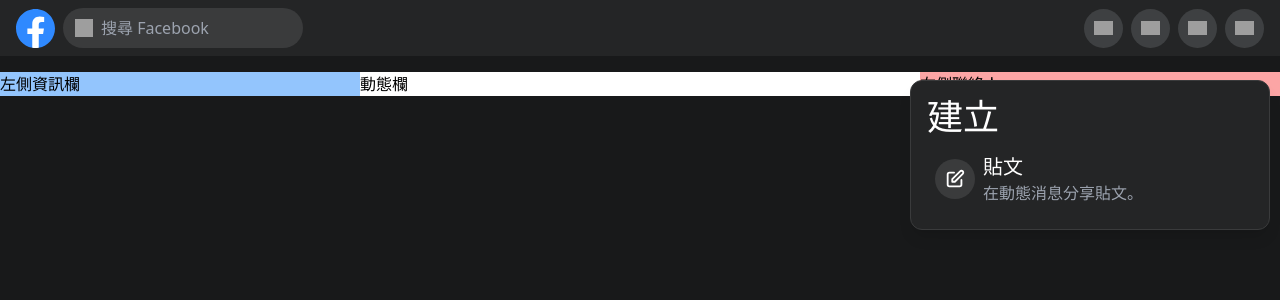
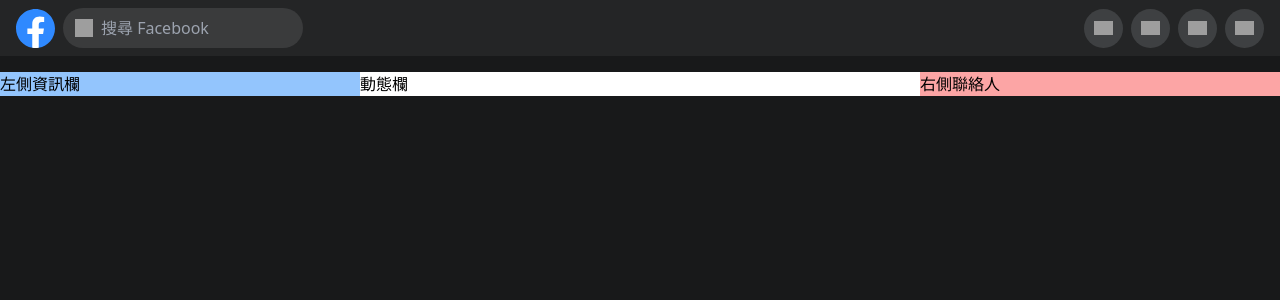
Before and after one commit to BoRuChen/fb-tailwind, a React (Create React App) app: page / in a window 1280 px wide. Shown: the top 300 px of the page. Built offline with nearby package versions, Linux system fonts and the light colour scheme; grey boxes are pictures that could not be loaded.

Commit message:
header hover done

```diff
--- a/package.json
+++ b/package.json
@@ -1,5 +1,6 @@
 {
   "name": "fb-tailwind",
+  "homepage": "https://BoRuChen.github.io/fb-tailwind",
   "version": "0.1.0",
   "private": true,
   "dependencies": {
@@ -15,7 +16,8 @@
     "start": "craco start -open",
     "build": "craco build",
     "test": "craco test",
-    "eject": "react-scripts eject"
+    "eject": "react-scripts eject",
+    "deploy": "gh-pages -d build"
   },
   "eslintConfig": {
     "extends": [
@@ -38,6 +40,7 @@
   "devDependencies": {
     "autoprefixer": "^9",
     "craco": "^0.0.3",
+    "gh-pages": "^3.2.3",
     "postcss": "^7",
     "tailwindcss": "npm:@tailwindcss/postcss7-compat"
   }
--- a/src/components/Header/index.js
+++ b/src/components/Header/index.js
@@ -7,7 +7,7 @@ import Setting from "../messageWindow/setting";
 import Notify from "../messageWindow/notify";
 
 const Header = () => {
-    const [messageWindow,setMessageWindow] = useState(true);
+    const [messageWindow,setMessageWindow] = useState(false);
     const [messageSwitch,setMessageSwitch] = useState(0);
 
     const switchMessage = () => {
--- a/src/components/messageWindow/establish.js
+++ b/src/components/messageWindow/establish.js
@@ -4,7 +4,7 @@ const Establish = () => {
     return (
         <>
             <p className='text-4xl text-white'>建立</p>
-            <div className='flex w-full mt-2 p-2 items-center'>
+            <div className='flex w-full mt-2 p-2 items-center hover:bg-fb-popover cursor-pointer'>
                 <div className='bg-fb-input rounded-full w-[40px] h-[40px] flex items-center justify-center'>
                     <Note />
                 </div>
--- a/src/components/messageWindow/message.js
+++ b/src/components/messageWindow/message.js
@@ -13,7 +13,7 @@ const Message = () => {
 
                 />
             </div>
-            <div className='flex w-full mt-2 p-2 items-center'>
+            <div className='flex w-full mt-2 p-2 items-center hover:bg-fb-popover cursor-pointer'>
                 <img src={'https://bruce-fe-fb.web.app/image/avator.png'} alt={'avator'}
                      className='h-[40px] w-[40px] rounded-full'/>
                 <div className='flex-1 ml-2'>
--- a/src/components/messageWindow/notify.js
+++ b/src/components/messageWindow/notify.js
@@ -4,7 +4,7 @@ const Notify = () => {
     return (
         <>
             <p className='text-4xl text-white'>通知</p>
-            <div className='flex w-full mt-2 p-2 items-center'>
+            <div className='flex w-full mt-2 p-2 items-center hover:bg-fb-popover cursor-pointer'>
                 <img src={'https://bruce-fe-fb.web.app/image/avator.png'} alt={'avator'}
                      className='h-[40px] w-[40px] rounded-full'/>
                 <div className='flex-1 ml-2'>
--- a/src/components/messageWindow/setting.js
+++ b/src/components/messageWindow/setting.js
@@ -3,7 +3,7 @@ import {Logout} from "../icons";
 const Setting = () => {
     return (
         <>
-            <div className='flex w-full mt-2 p-2 items-center'>
+            <div className='flex w-full mt-2 p-2 items-center hover:bg-fb-popover cursor-pointer'>
                 <img src={'https://bruce-fe-fb.web.app/image/avator.png'} alt={'avator'}
                      className='h-[40px] w-[40px] rounded-full'/>
                 <div className='flex-1 ml-2'>
@@ -11,7 +11,7 @@ const Setting = () => {
                     <p className='text-gray-600'>查看你的個人檔案</p>
                 </div>
             </div>
-            <div className='flex w-full mt-2 p-2 items-center'>
+            <div className='flex w-full mt-2 p-2 items-center hover:bg-fb-popover cursor-pointer'>
                 <div className='p-2 rounded-full bg-fb-input flex items-center justify-center'>
                     <Logout />
                 </div>
```
Also changed, not shown: 2 other files (tests, documents, lock files or other folders).
